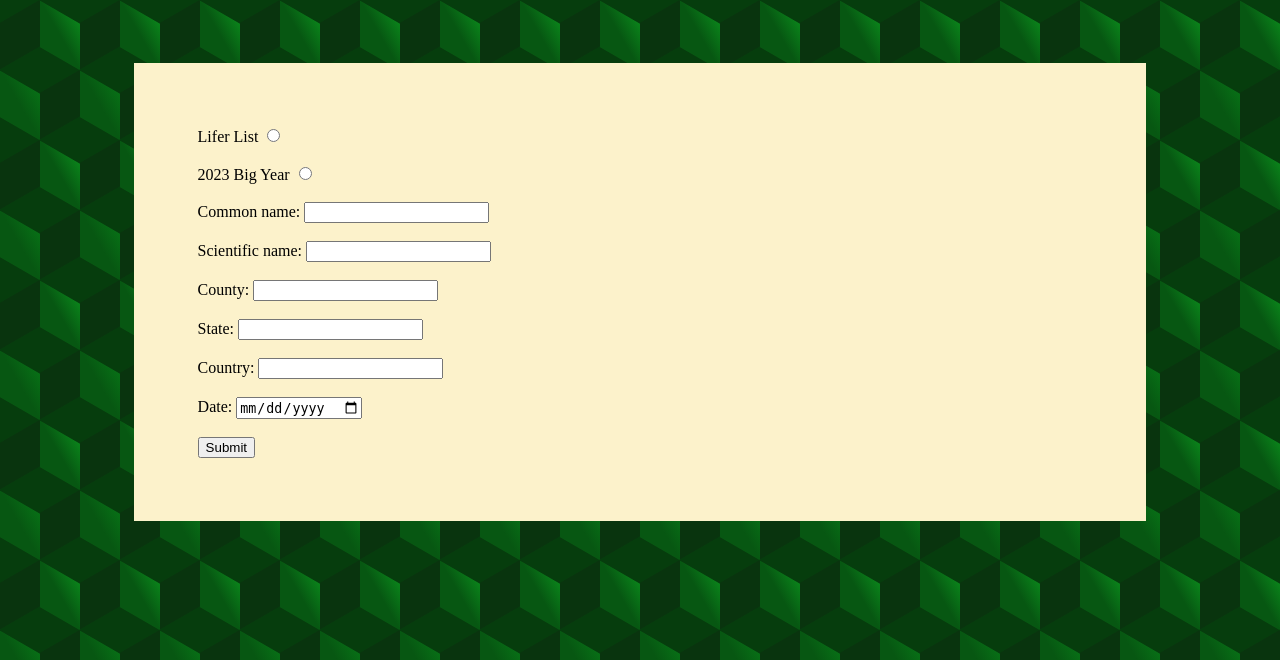
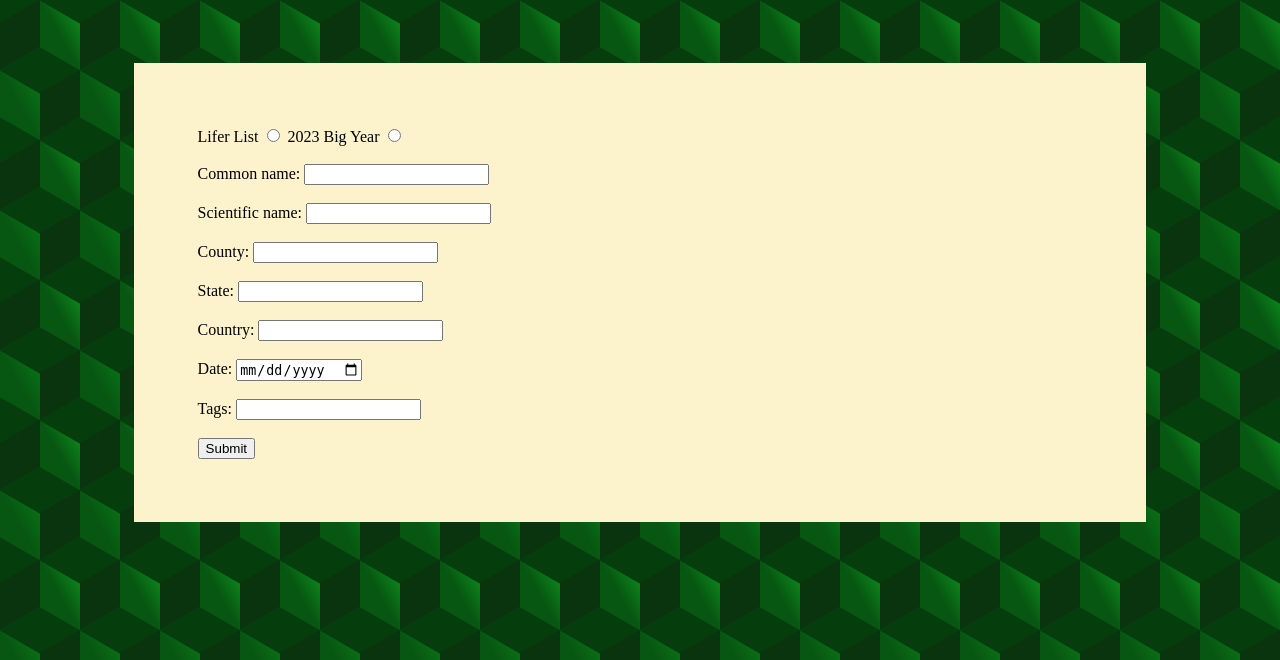
Before and after one commit to NickPerf33/WickedWild, a Flask app: page /edit in a window 1280 px wide. Shown: the top 660 px of the page. Run offline with Flask 2, Linux system fonts and the light colour scheme; some web fonts are replaced.

Commit message:
Update edit.html

```diff
--- a/templates/edit.html
+++ b/templates/edit.html
@@ -12,7 +12,7 @@
         <div class="base">
         <form>
             <label for="table">Lifer List</label>
-            <input type="radio" id="lifer" name="table" value="lifer_list"><br><br>
+            <input type="radio" id="lifer" name="table" value="lifer_list">
             <label for="table">2023 Big Year</label>
             <input type="radio" id="2023" name="table" value="2023_herps"><br><br>
             <label for="common">Common name:</label>
@@ -27,6 +27,8 @@
             <input type="text" id="country" name="country"><br><br>
             <label for="date">Date:</label>
             <input type="date" id="date" name="date"><br><br>
+            <label for="tags">Tags:</label>
+            <input type="text" id="tags" name="tags"><br><br>
             <input type="submit" value="Submit">
         </form>
         </div>
```
